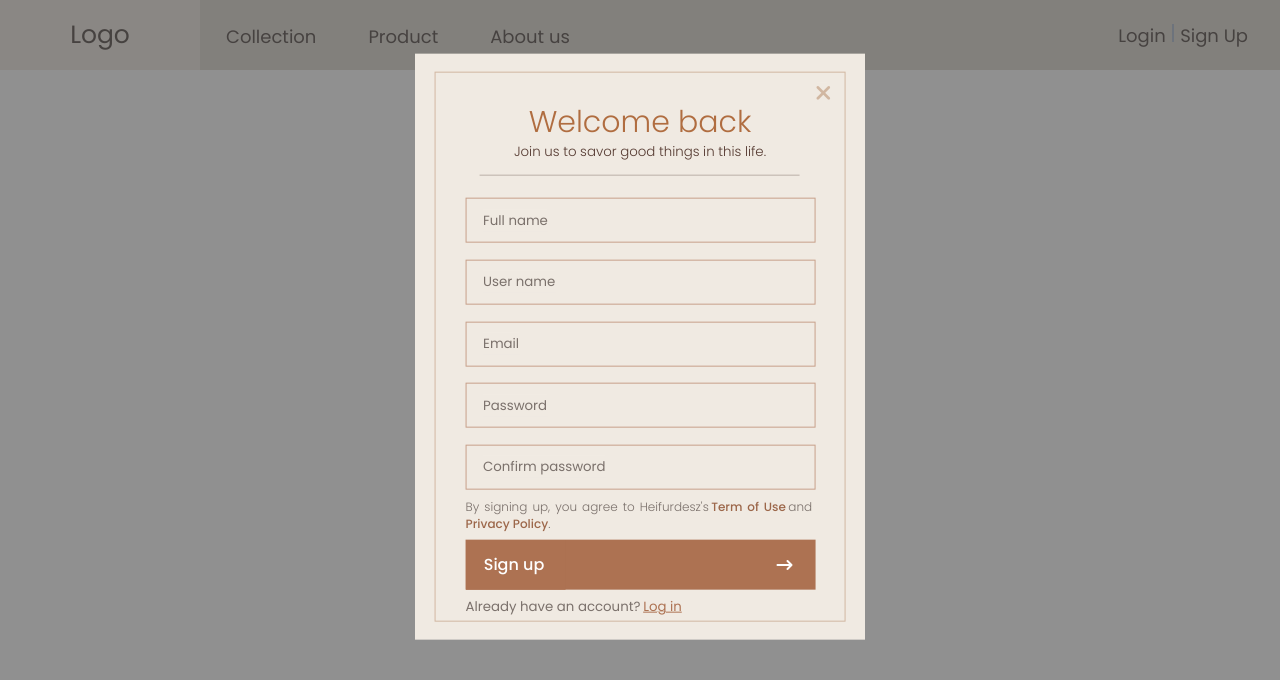
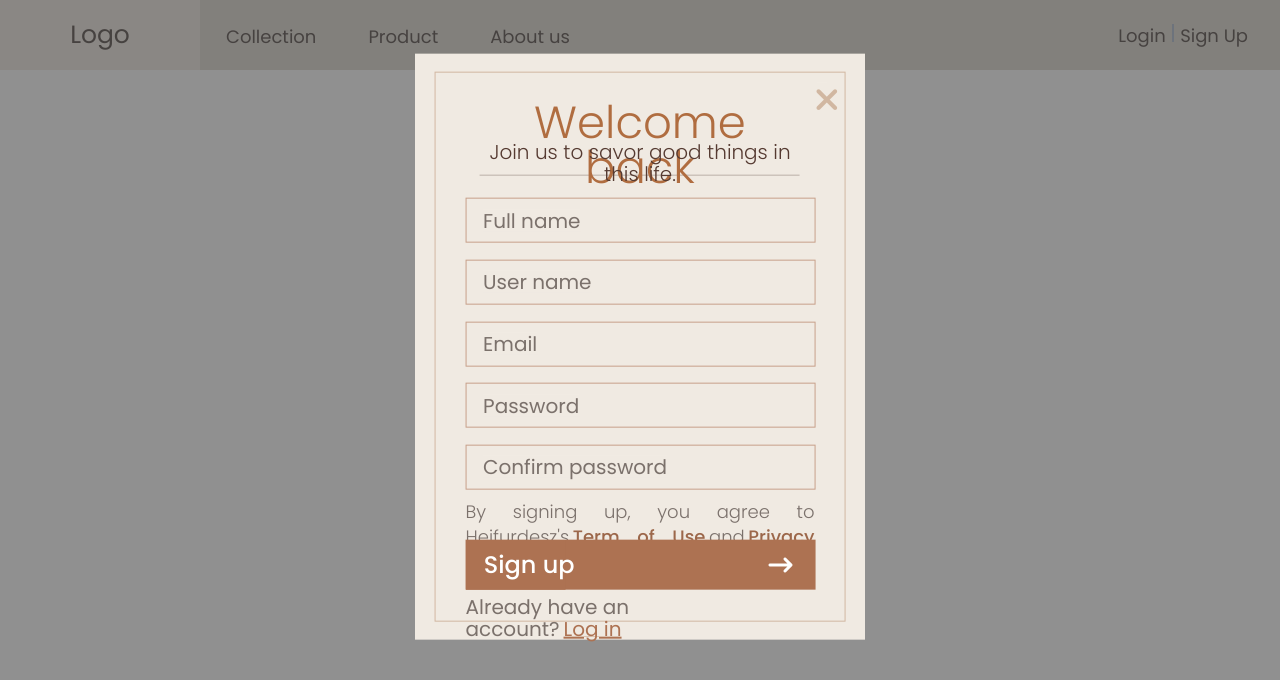
Before and after one commit to huylucwork/furniture-showroom, a React (Create React App) app in the folder client/: page /home in a window 1280 px wide. Both pictures are taken after a click on the button "Sign Up". Shown: the top 680 px of the page. Built offline with nearby package versions, Linux system fonts and the light colour scheme; a web font is replaced by a local one.

Commit message:
fix font-size

```diff
--- a/client/src/styles/signup.css
+++ b/client/src/styles/signup.css
@@ -57,7 +57,7 @@
 .sign-up_my-icon {
     width: 100%;
     height: 100%;
-    font-size: 1.7vw;
+    font-size: 3.3rem;
     color: #D1B7A1;
     transition: color 0.15s linear;
 }
@@ -74,7 +74,7 @@
     line-height: 3.52vw;
     text-align: center;
     color: #b06d40;
-    font-size: 2.344vw;
+    font-size: 4.5rem;
     font-weight: 300;
     margin: 2.08vw auto auto auto;
 }
@@ -83,7 +83,7 @@
     border-bottom: 1px solid #bab0a7;
     width: 25vw;
     height: 2.734vw;
-    font-size: 1.042vw;
+    font-size: 2rem;
     color: var(--textColor);
     text-align: center;
     font-weight: 300;
@@ -112,7 +112,7 @@
 .sign-up_form_text-field_input {
     width: 100%;
     height: 100%;
-    font-size: 1.041vw;
+    font-size:2rem;
     background: none;
     outline: none;
     border: 1px solid #c7a08a;
@@ -125,7 +125,7 @@
     left: 5%;
     transform: translateY(-50%);
     color: #473C38B2;
-    font-size: 1.041vw;
+    font-size: 2rem;
     transition: .2s;
     background-color: var(--backgroundColor);
     pointer-events: none;
@@ -148,7 +148,7 @@
 .sign-up_desc {
     width: 27.266vw;
     height: 2.19vw;
-    font-size: 0.9375vw;
+    font-size: 1.8rem;
     color: #473C38B2;
     line-height: 1.41;
     font-weight: 300;
@@ -193,7 +193,7 @@
     left: 5.2%;
     transform: translateY(-50%);
     color: #fff;
-    font-size: 1.25vw;
+    font-size: 2.4rem;
     font-weight: 500;
 }
 
@@ -207,7 +207,7 @@
     right: 6.571%;
     transform: translateY(-50%);
     color: #fff;
-    font-size: 1.25vw;
+    font-size: 2.4rem;
 }
 
 .sign-up_signup-link {
@@ -215,7 +215,7 @@
     height: 1.563vw;
     margin-top: 0.521vw;
     color: #473C38B2;
-    font-size: 1.041vw;
+    font-size: 2rem;
     text-align: left;
 }
 
```
